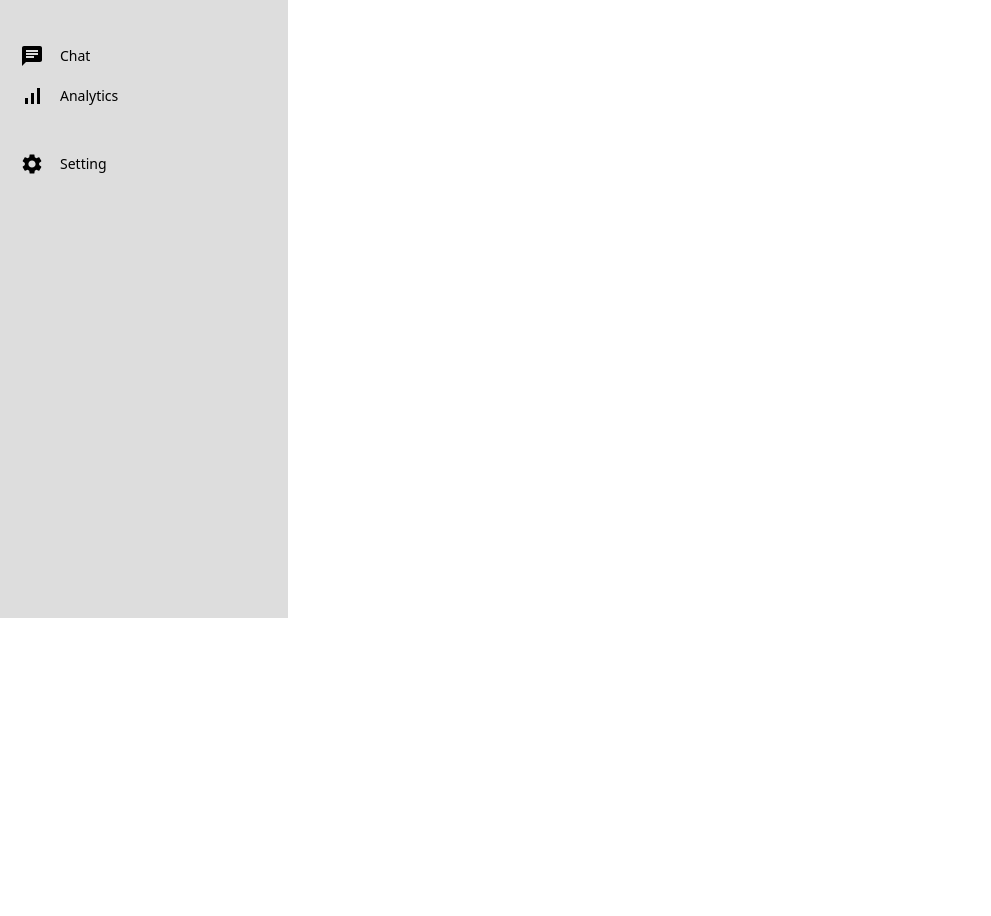
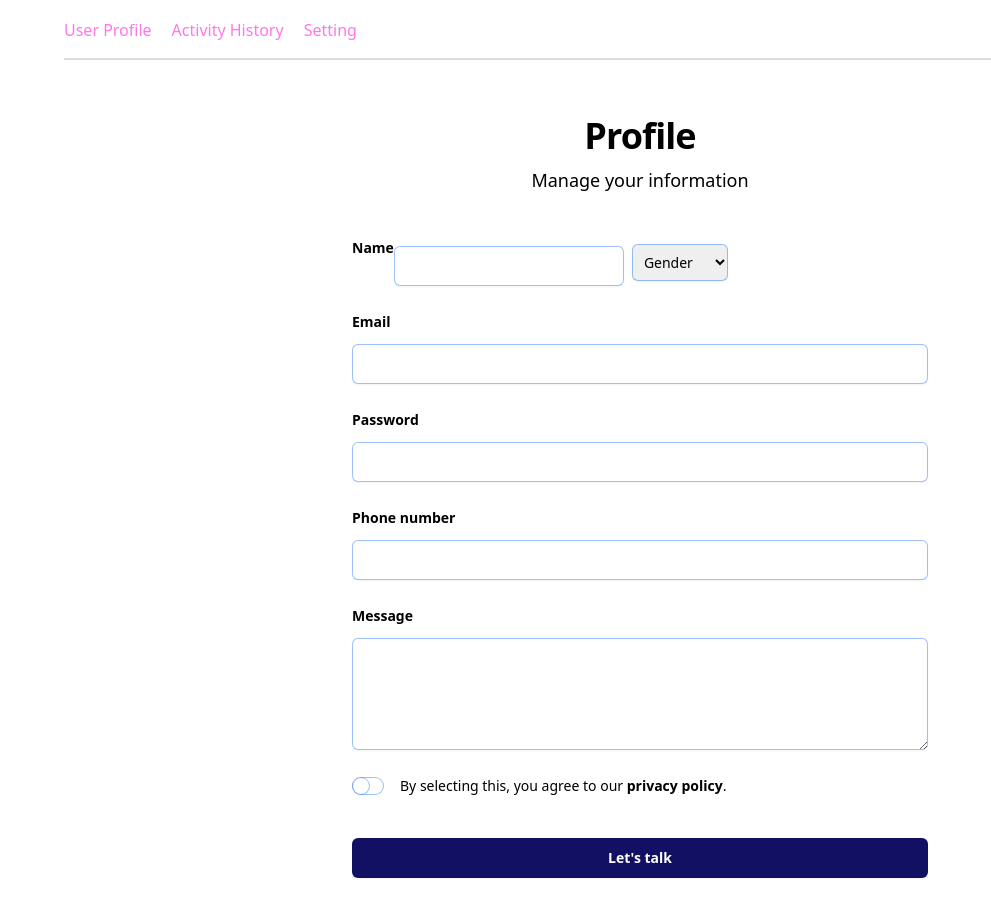
Before and after one commit to khoatiendao/FE-tick-task, a React (Vite) app: page /profile in a window 1280 px wide. Shown: the part 246-1162 px from the top of the page, without its empty margins (0-991 px from the left). Before the commit the page ends 864 px from the top, so only its background shows below. Built offline with nearby package versions, Linux system fonts and the light colour scheme.

Commit message:
Add some template but not done

```diff
--- a/src/App.jsx
+++ b/src/App.jsx
@@ -9,6 +9,7 @@ import Captcha from "./pages/vertification/Captcha";
 import { Container } from "@mui/material";
 import NavbarMain from "./components/navbar/NavbarMain";
 import SideBarMain from "./components/navbar/SideBarMain";
+import Profile from "./pages/profile";
 
 export const App = () => {
   const { user } = useContext(AuthContext);
@@ -18,26 +19,26 @@ export const App = () => {
     location.pathname !== "/login" &&
     location.pathname !== "/register" &&
     location.pathname !== "/verify/:tokenEmail" &&
-    location.pathname !== "/";
+    location.pathname !== "/"
 
   const showSideBar = location.pathname !== "/login" &&
     location.pathname !== "/register" &&
     location.pathname !== "/verify/:tokenEmail" &&
-    location.pathname !== "/";
+    location.pathname !== "/" &&
+    location.pathname !== "/profile"
   return (
     <div>
       <ToastContainer />
       {showNavbar && <NavbarMain />}
       {showSideBar && <SideBarMain/>}
-      <Container>
       <Routes>
         <Route path="/" element={user ? <Navigate to="/homepage" /> : <Login />}/>
         <Route path="/register" element={<Register />} />
         <Route path="/verify/:tokenEmail" element={<Captcha />} />
         <Route path="/login" element={user ? <Navigate to="/homepage" /> : <Login />}/>
+        <Route path="/profile" element={<Profile/>}/>
         <Route path="/homepage" element={user ? <Homepage /> : <Navigate to="/login" />}/>
       </Routes>
-      </Container>
     </div>
   );
 };
--- /dev/null
+++ b/src/components/avatar/Avatar.jsx
@@ -0,0 +1,15 @@
+import React from "react";
+
+const Avatar = ({ src }) => {
+  return (
+    <div className="max-w-xl">
+      <img
+        alt=""
+        src="https://images.unsplash.com/photo-1491528323818-fdd1faba62cc?ixlib=rb-1.2.1&ixid=eyJhcHBfaWQiOjEyMDd9&auto=format&fit=facearea&facepad=2&w=256&h=256&q=80"
+        className="inline-block h-20 w-20 rounded-full ring-2 ring-white"
+      />
+    </div>
+  );
+};
+
+export default Avatar;
--- a/src/components/navbar/NavbarMain.jsx
+++ b/src/components/navbar/NavbarMain.jsx
@@ -23,7 +23,7 @@ function classNames(...classes) {
 
 const NavbarMain = () => {
   return (
-    <Disclosure as="nav" className="bg-silver">
+    <Disclosure as="nav" className=" bg-silver">
       <div className="mx-auto px-2 sm:px-6 lg:px-8">
         <div className="relative flex h-16 items-center justify-between">
           <div className="absolute inset-y-0 left-0 flex items-center sm:hidden">
@@ -98,16 +98,16 @@ const NavbarMain = () => {
               >
                 <MenuItem>
                   <a
-                    href="#"
-                    className="block px-4 py-2 text-sm text-gray-700 data-[focus]:bg-gray-100"
+                    href="/profile"
+                    className="block px-4 py-2 text-sm text-gray-700 data-[focus]:bg-gray"
                   >
-                    Your Profile
+                    Manage Profile
                   </a>
                 </MenuItem>
                 <MenuItem>
                   <a
                     href="#"
-                    className="block px-4 py-2 text-sm text-gray-700 data-[focus]:bg-gray-100"
+                    className="block px-4 py-2 text-sm text-gray-700 data-[focus]:bg-gray"
                   >
                     Settings
                   </a>
@@ -115,7 +115,7 @@ const NavbarMain = () => {
                 <MenuItem>
                   <a
                     href="#"
-                    className="block px-4 py-2 text-sm text-gray-700 data-[focus]:bg-gray-100"
+                    className="block px-4 py-2 text-sm text-gray-700 data-[focus]:bg-gray"
                   >
                     Sign out
                   </a>
--- /dev/null
+++ b/src/components/tabs/Tabs.jsx
@@ -0,0 +1,27 @@
+import React, { useState } from "react";
+
+const Tabs = () => {
+  const [activeTab, setActiveTab] = useState("User Profile");
+  const TabsLable = [
+    { title: "User Profile", href: "/profile" },
+    { title: "Activity History", href: "/activity" },
+    { title: "Setting", href: "/setting" },
+  ];
+  return (
+    <div>
+      <div className="flex items-start pb-2 border-b-2 border-gray">
+        {TabsLable.map((tab, index) => (
+          <a
+            href={tab.href}
+            key={index}
+            onClick={() => setActiveTab()}
+            className={`py-2 pr-5 ${activeTab === tab ? "text-bubble-gum border-b-2 hover:border-black" : "text-bubble-gum hover:text-black"} `}>
+            {tab.title}
+          </a>
+        ))}
+      </div>
+    </div>
+  );
+};
+
+export default Tabs;
--- /dev/null
+++ b/src/pages/Profile.jsx
@@ -0,0 +1,170 @@
+import React, { useState } from "react";
+import { ChevronDownIcon } from "@heroicons/react/20/solid";
+import { Field, Label, Switch } from "@headlessui/react";
+import Avatar from "../components/avatar/Avatar";
+import Tabs from "../components/tabs/Tabs";
+
+const Profile = () => {
+  const [agreed, setAgreed] = useState(false);
+  return (
+    <div>
+      <div className="flex items-center pr-14 pt-14 pb-14 pl-16">
+        <Avatar />
+        <div className="pl-8">
+          <h1>Nguyễn Anh Khoa khoa khoa khoa</h1>
+          <h1 className="">Backend Developer</h1>
+        </div>
+      </div>
+      <div className="pl-16 pr-14">
+        <Tabs />
+      </div>
+      <div className="isolate bg-white px-6 py-24 sm:py-14 lg:px-8">
+        <div
+          aria-hidden="true"
+          className="absolute inset-x-0 top-[-10rem] -z-10 transform-gpu overflow-hidden blur-3xl sm:top-[-20rem]"
+        ></div>
+        <div className="mx-auto max-w-2xl text-center">
+          <h2 className="text-3xl font-bold tracking-tight text-gray-900 sm:text-4xl">
+            Profile
+          </h2>
+          <p className="mt-2 text-lg leading-8 text-gray-600">
+            Manage your information
+          </p>
+        </div>
+        <form
+          action="#"
+          method="POST"
+          className="mx-auto mt-16 max-w-xl sm:mt-10"
+        >
+          <div className="grid grid-cols-1 gap-x-8 gap-y-6 sm:grid-cols-2">
+            <div className="flex w-full sm:col-span-2">
+              <label htmlFor="name" className="block text-sm font-semibold leading-6">
+                Name
+              </label>
+              <div className="mt-2.5">
+                <input
+                  id="name"
+                  name="name"
+                  type="text"
+                  className="block w-full rounded-md border-0 px-3.5 py-2 text-gray-900 shadow-sm ring-1 ring-inset ring-gray-300 placeholder:text-gray-400 focus:ring-2 focus:ring-inset focus:ring-indigo-600 sm:text-sm sm:leading-6"
+                />
+              </div>
+              <div className="mt-2 ml-2 w-28">
+                <select
+                  id="gender"
+                  name="gender"
+                  className="w-24 rounded-md border-0 py-2 text-gray-900 shadow-sm ring-1 ring-inset ring-gray-300 focus:ring-2 focus:ring-inset focus:ring-indigo-600 sm:max-w-xs sm:text-sm sm:leading-9 pl-2"
+                >
+                  <option hidden>Gender</option>
+                  <option>Female</option>
+                  <option>Male</option>
+                  <option>Others</option>
+                </select>
+              </div>
+            </div>
+            <div className="sm:col-span-2">
+              <label
+                htmlFor="email"
+                className="block text-sm font-semibold leading-6 text-gray-900"
+              >
+                Email
+              </label>
+              <div className="mt-2.5">
+                <input
+                  id="email"
+                  name="email"
+                  type="email"
+                  autoComplete="email"
+                  className="block w-full rounded-md border-0 px-3.5 py-2 text-gray-900 shadow-sm ring-1 ring-inset ring-gray-300 placeholder:text-gray-400 focus:ring-2 focus:ring-inset focus:ring-indigo-600 sm:text-sm sm:leading-6"
+                />
+              </div>
+            </div>
+            <div className="sm:col-span-2">
+              <label
+                htmlFor="password"
+                className="block text-sm font-semibold leading-6 text-gray-900"
+              >
+                Password
+              </label>
+              <div className="mt-2.5">
+                <input
+                  id="password"
+                  name="password"
+                  type="password"
+                  autoComplete="email"
+                  className="block w-full rounded-md border-0 px-3.5 py-2 text-gray-900 shadow-sm ring-1 ring-inset ring-gray-300 placeholder:text-gray-400 focus:ring-2 focus:ring-inset focus:ring-indigo-600 sm:text-sm sm:leading-6"
+                />
+              </div>
+            </div>
+            <div className="sm:col-span-2">
+              <label
+                htmlFor="phone-number"
+                className="block text-sm font-semibold leading-6 text-gray-900"
+              >
+                Phone number
+              </label>
+              <div className="mt-2.5">
+                <input
+                  id="phone-number"
+                  name="phone-number"
+                  type="tel"
+                  autoComplete="tel"
+                  className="block w-full rounded-md border-0 px-3.5 py-2 text-gray-900 shadow-sm ring-1 ring-inset ring-gray-300 placeholder:text-gray-400 focus:ring-2 focus:ring-inset focus:ring-indigo-600 sm:text-sm sm:leading-6"
+                />
+              </div>
+            </div>
+            <div className="sm:col-span-2">
+              <label
+                htmlFor="message"
+                className="block text-sm font-semibold leading-6 text-gray-900"
+              >
+                Message
+              </label>
+              <div className="mt-2.5">
+                <textarea
+                  id="message"
+                  name="message"
+                  rows={4}
+                  className="block w-full rounded-md border-0 px-3.5 py-2 text-gray-900 shadow-sm ring-1 ring-inset ring-gray-300 placeholder:text-gray-400 focus:ring-2 focus:ring-inset focus:ring-indigo-600 sm:text-sm sm:leading-6"
+                  defaultValue={""}
+                />
+              </div>
+            </div>
+            <Field className="flex gap-x-4 sm:col-span-2">
+              <div className="flex h-6 items-center">
+                <Switch
+                  checked={agreed}
+                  onChange={setAgreed}
+                  className="group flex w-8 flex-none cursor-pointer rounded-full bg-gray-200 p-px ring-1 ring-inset ring-gray-900/5 transition-colors duration-200 ease-in-out focus-visible:outline focus-visible:outline-2 focus-visible:outline-offset-2 focus-visible:outline-indigo-600 data-[checked]:bg-indigo-600"
+                >
+                  <span className="sr-only">Agree to policies</span>
+                  <span
+                    aria-hidden="true"
+                    className="h-4 w-4 transform rounded-full bg-white shadow-sm ring-1 ring-gray-900/5 transition duration-200 ease-in-out group-data-[checked]:translate-x-3.5"
+                  />
+                </Switch>
+              </div>
+              <Label className="text-sm leading-6 text-gray-600">
+                By selecting this, you agree to our{" "}
+                <a href="#" className="font-semibold text-indigo-600">
+                  privacy&nbsp;policy
+                </a>
+                .
+              </Label>
+            </Field>
+          </div>
+          <div className="mt-10">
+            <button
+              type="submit"
+              className="block w-full rounded-md bg-midnight px-3.5 py-2.5 text-center text-sm font-semibold text-white shadow-sm hover:bg-indigo-500 focus-visible:outline focus-visible:outline-2 focus-visible:outline-offset-2 focus-visible:outline-indigo-600"
+            >
+              Let's talk
+            </button>
+          </div>
+        </form>
+      </div>
+    </div>
+  );
+};
+
+export default Profile;
```
Lines whose indentation alone changed are shown as unchanged.
